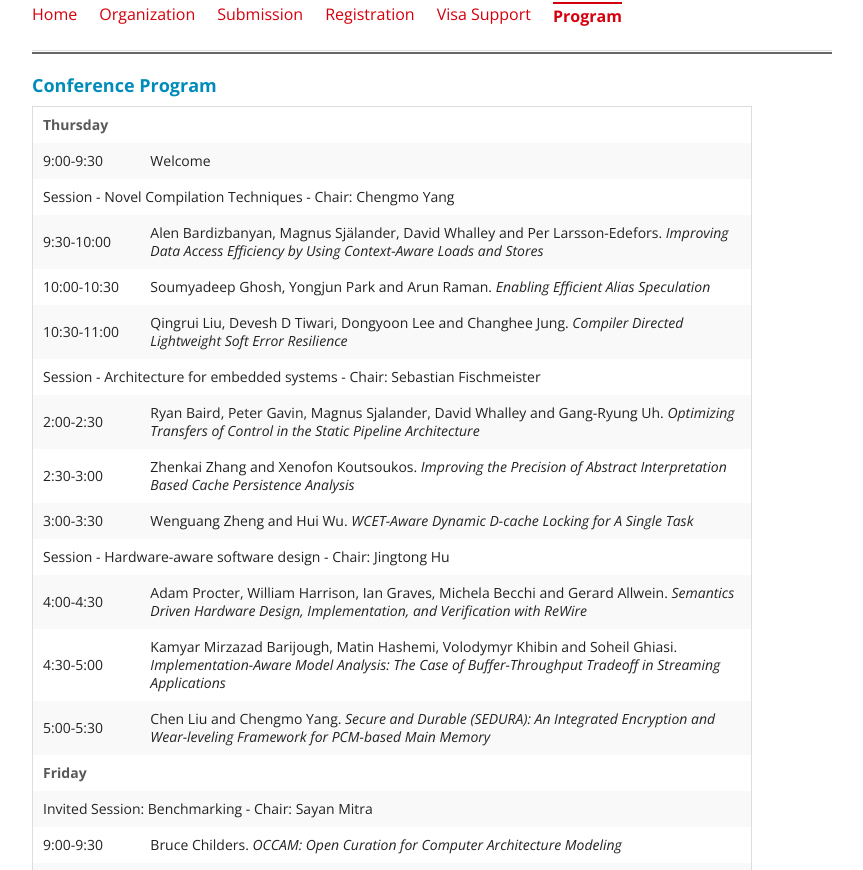
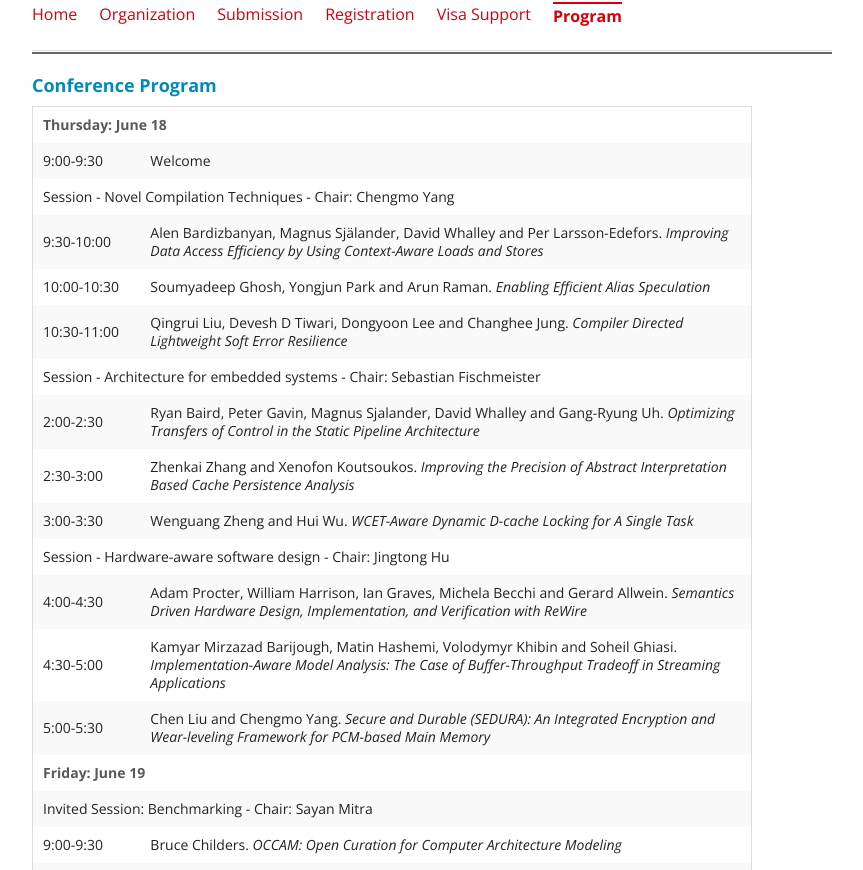
Before and after one commit to GSathish/lctes2015, a Jekyll site: the page built from program/index.html, in a window 1280 px wide. Shown: the part 254-1124 px from the top of the page, without its empty margins (28-891 px from the left). Built offline with Jekyll 4.4.1, drawn with Linux system fonts in a browser that asks for light colours.

Commit message:
Program v2 added

```diff
--- a/program/index.html
+++ b/program/index.html
@@ -9,7 +9,7 @@ description: LCTES 2015 Organizing Committee
 
 <table>
 	<tbody>
-		<tr><td colspan="2"><strong>Thursday</strong></td></tr>
+		<tr><td colspan="2"><strong>Thursday: June 18</strong></td></tr>
 		<tr><td width="15%">9:00-9:30</td><td>Welcome</td></tr>
 		<tr><td colspan="2">Session - Novel Compilation Techniques - Chair: Chengmo Yang</td></tr>
 		<tr><td>9:30-10:00</td><td>Alen Bardizbanyan, Magnus Själander, David Whalley and Per Larsson-Edefors. <i>Improving Data Access Efficiency by Using Context-Aware Loads and Stores</i></td></tr>
@@ -24,7 +24,7 @@ description: LCTES 2015 Organizing Committee
 		<tr><td>4:30-5:00</td><td>Kamyar Mirzazad Barijough, Matin Hashemi, Volodymyr Khibin and Soheil Ghiasi. <i>Implementation-Aware Model Analysis: The Case of Buffer-Throughput Tradeoff in Streaming Applications</i></td></tr>
 		<tr><td>5:00-5:30</td><td>Chen Liu and Chengmo Yang. <i>Secure and Durable (SEDURA): An Integrated Encryption and Wear-leveling Framework for PCM-based Main Memory</i></td></tr>
 
-		<tr><td colspan="2"><strong>Friday</strong></td></tr>
+		<tr><td colspan="2"><strong>Friday: June 19</strong></td></tr>
 		<tr><td colspan="2">Invited Session: Benchmarking - Chair: Sayan Mitra</td></tr>
 		<tr><td>9:00-9:30</td><td>Bruce Childers. <i>OCCAM: Open Curation for Computer Architecture Modeling</i></td></tr>
 		<tr><td>9:30-10:00</td><td>Shay Gal-on. <i>Benchmarking processors - Science or Art?</i></td></tr>
```
